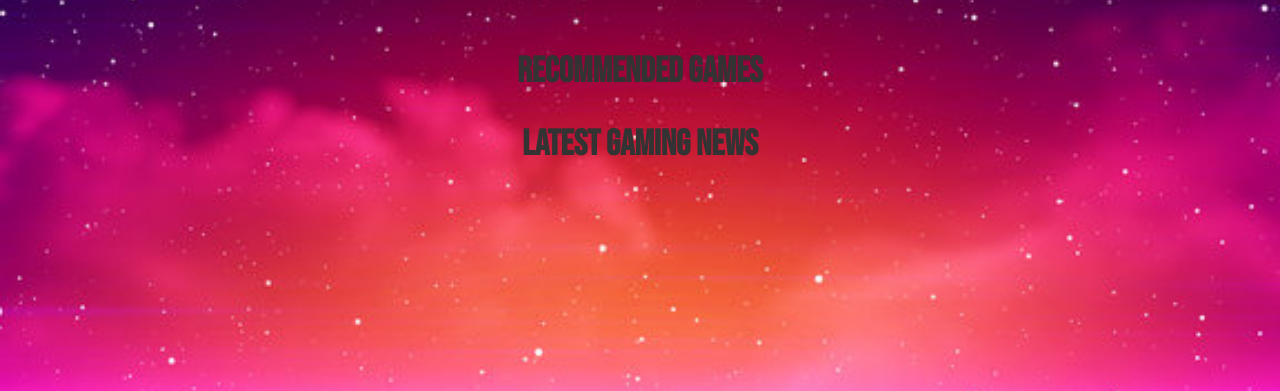
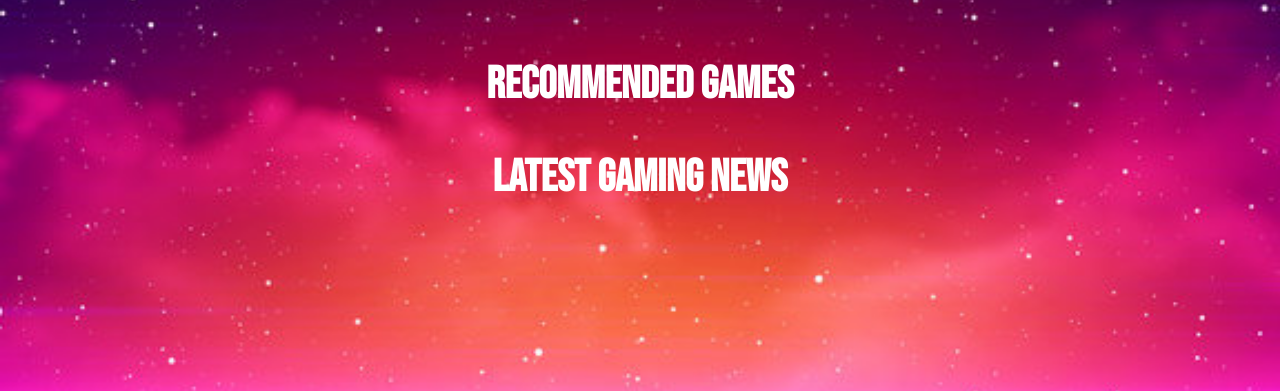
Before and after one commit to HunterBendel/Moyai, a Flask app: page /home in a window 1280 px wide. Shown: the part 80-471 px from the top of the page. Run offline with Flask 3, Linux system fonts and the light colour scheme; a user stored in the database is signed in; some libraries are stand-ins or nearby versions.

Commit message:
updated the search results page of whatever you saerched so it will be white and more bold now

```diff
--- a/static/style.css
+++ b/static/style.css
@@ -69,6 +69,14 @@ body {
     width: 100%;
     height: auto;
     border-radius: 5px;
+}
+
+/*→←*/
+.game-container h2 {
+    font-weight: 700;
+    text-align: center;
+    color: white;/*change the text color for the games from search*/
+    font-size: 45px;
 }
 
 /*→←*/
```
